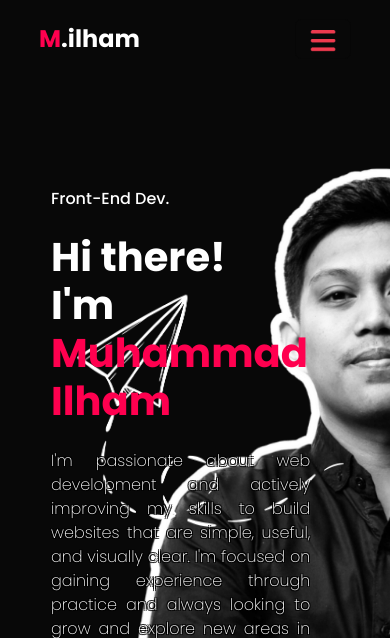
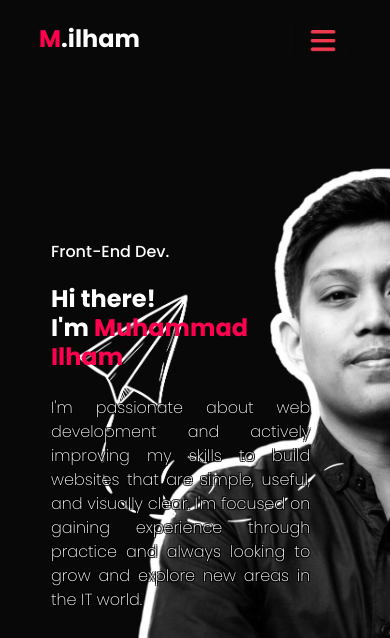
Before and after one commit to ilhamtaope/me, a plain HTML site: page index.html in a window 390 px wide. Shown: the top 638 px of the page. Drawn offline with nearby package versions, Linux system fonts and the light colour scheme.

Commit message:
modify about me

```diff
--- a/css/responsive.css
+++ b/css/responsive.css
@@ -10,11 +10,11 @@
     background-position: 40%;
     height: 60vh;
   }
-  .hero .left-column {
+  .hero .container .left-column {
     flex: 1 80%;
   }
-  .left-column h2 {
-    font-size: 2rem;
+  .hero .container .left-column h2 {
+    font-size: 1.5rem;
   }
   .left-column p {
     font-weight: 400;
```
